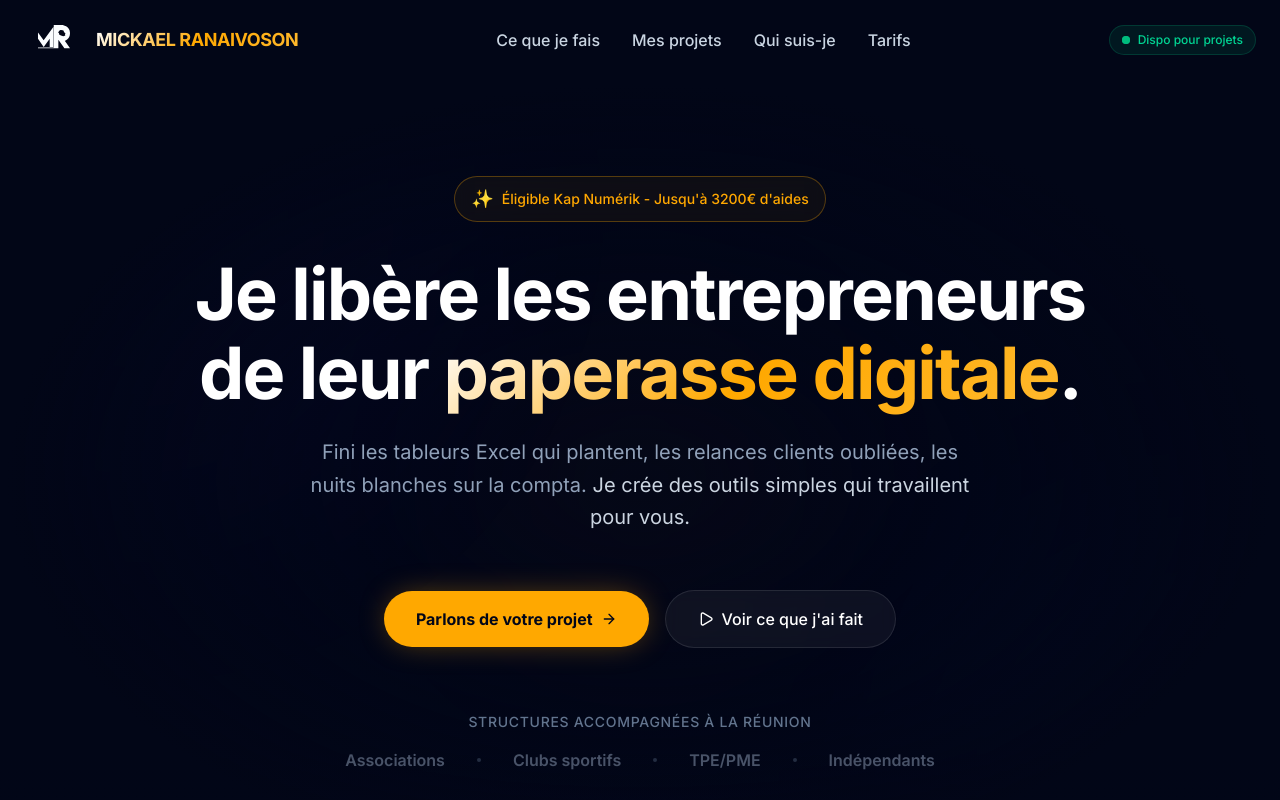
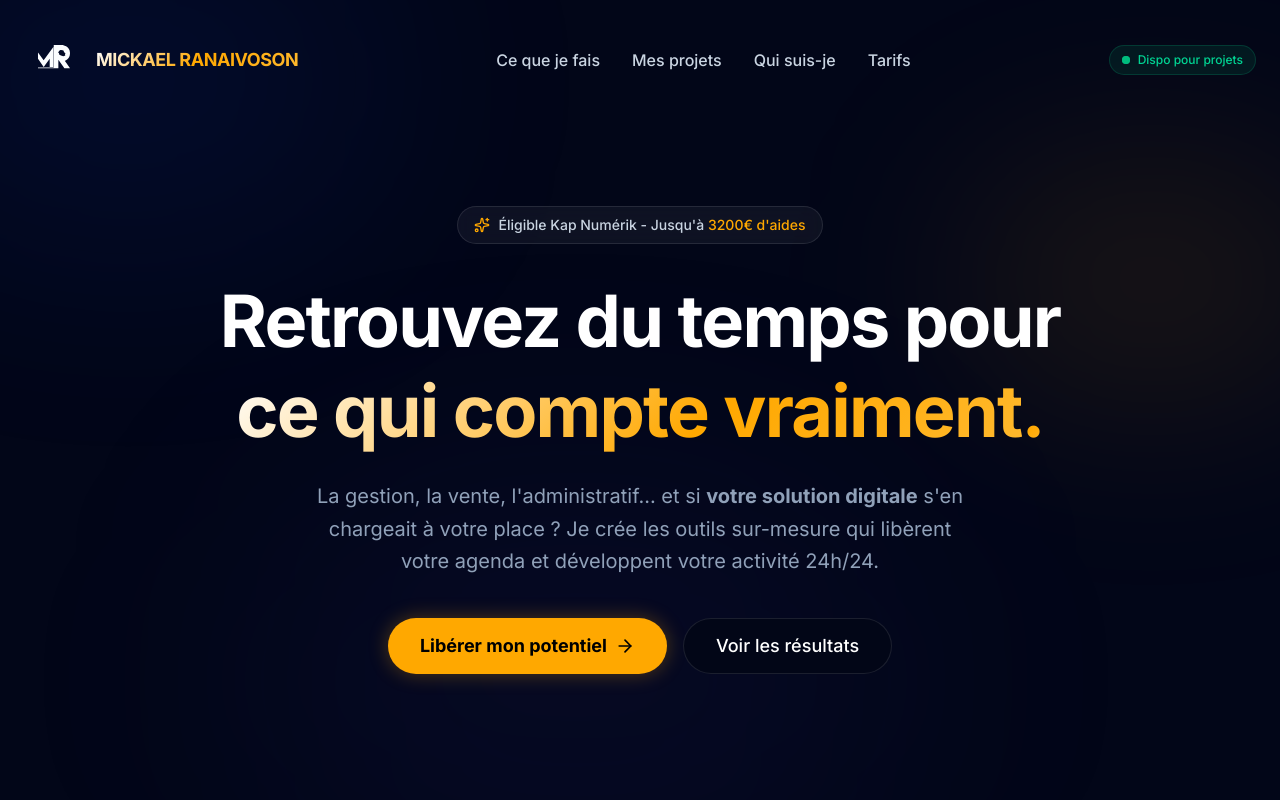
Before and after one commit to MikeRanai/mickael-ranaivoson-landing, a Next.js app: page / in a window 1280 px wide. Shown: the top 800 px of the page. Built offline with nearby package versions, Linux system fonts and the light colour scheme.

Commit message:
feat: redesign hero section with aurora effect and white-to-yellow gradient title, and make navbar transparent

```diff
--- a/app/layout.tsx
+++ b/app/layout.tsx
@@ -78,7 +78,7 @@ export default function RootLayout({
           disableTransitionOnChange
         >
           <Header />
-          <main className="pt-20">{children}</main>
+          <main>{children}</main>
           <Footer />
         </ThemeProvider>
       </body>
--- a/components/Hero.tsx
+++ b/components/Hero.tsx
@@ -1,273 +1,101 @@
-"use client";
+'use client'
 
-import { motion, Variants } from "framer-motion";
 import Link from "next/link";
-import { ArrowRight, Play } from "lucide-react";
+import { Button } from "@/components/ui/button";
+import { ArrowRight, Sparkles } from "lucide-react";
+import { motion } from "framer-motion";
 
-// ===========================================
-// Animation Variants
-// ===========================================
-const containerVariants: Variants = {
-  hidden: { opacity: 0 },
-  visible: {
-    opacity: 1,
-    transition: {
-      staggerChildren: 0.15,
-      delayChildren: 0.2,
-    },
-  },
-};
+export function Hero() {
+  return (
+    <section className="relative min-h-screen flex items-center pt-20 overflow-hidden bg-slate-950">
 
-const itemVariants: Variants = {
-  hidden: { opacity: 0, y: 30 },
-  visible: {
-    opacity: 1,
-    y: 0,
-    transition: {
-      duration: 0.6,
-      ease: [0.25, 0.4, 0.25, 1],
-    },
-  },
-};
+      {/* --- FOND ANIMÉ (Aurora Effect) --- */}
+      <div className="absolute inset-0 w-full h-full pointer-events-none">
+        <div className="absolute top-[-10%] left-[-10%] w-[40%] h-[40%] bg-blue-700/20 rounded-full blur-[120px] animate-pulse" />
+        <div className="absolute top-[20%] right-[-5%] w-[30%] h-[30%] bg-[#ffa800]/10 rounded-full blur-[100px]" />
+        <div className="absolute bottom-[-10%] left-[20%] w-[50%] h-[50%] bg-indigo-900/10 rounded-full blur-[120px]" />
+      </div>
 
-const blobVariants: Variants = {
-  animate: {
-    scale: [1, 1.15, 1],
-    opacity: [0.3, 0.5, 0.3],
-    transition: {
-      duration: 8,
-      repeat: Infinity,
-      ease: "easeInOut",
-    },
-  },
-};
+      <div className="container mx-auto px-6 relative z-10 text-center">
 
-const blobVariants2: Variants = {
-  animate: {
-    scale: [1.1, 1, 1.1],
-    opacity: [0.4, 0.3, 0.4],
-    transition: {
-      duration: 10,
-      repeat: Infinity,
-      ease: "easeInOut",
-    },
-  },
-};
-
-const blobVariants3: Variants = {
-  animate: {
-    scale: [1, 1.2, 1],
-    opacity: [0.2, 0.4, 0.2],
-    transition: {
-      duration: 6,
-      repeat: Infinity,
-      ease: "easeInOut",
-    },
-  },
-};
-
-// ===========================================
-// Sub-components
-// ===========================================
-
-function AuroraBackground() {
-  return (
-    <div className="absolute inset-0 overflow-hidden">
-      {/* Blob 1: Top-left Indigo */}
+        {/* Badge "Dispo" ou "Kap Numérik" */}
         <motion.div
-        variants={blobVariants}
-        animate="animate"
-        className="absolute -top-40 -left-40 w-[600px] h-[600px] rounded-full bg-indigo-600/20 blur-[60px] md:blur-[120px] will-change-transform"
-      />
-
-      {/* Blob 2: Bottom-right Blue */}
-      <motion.div
-        variants={blobVariants2}
-        animate="animate"
-        className="absolute -bottom-40 -right-40 w-[500px] h-[500px] rounded-full bg-blue-600/20 blur-[60px] md:blur-[120px] will-change-transform"
-      />
-
-      {/* Blob 3: Center/Top Gold (Brand Color) */}
-      <motion.div
-        variants={blobVariants3}
-        animate="animate"
-        className="absolute top-1/4 left-1/2 -translate-x-1/2 w-[400px] h-[400px] rounded-full bg-[#ffa800]/10 blur-[60px] md:blur-[120px] will-change-transform"
-      />
-
-      {/* Grid Pattern Overlay */}
-      <div
-        className="absolute inset-0 opacity-[0.03]"
-        style={{
-          backgroundImage: `linear-gradient(rgba(255,255,255,0.1) 1px, transparent 1px),
-                           linear-gradient(90deg, rgba(255,255,255,0.1) 1px, transparent 1px)`,
-          backgroundSize: "64px 64px",
-        }}
-      />
-
-      {/* Radial gradient overlay for depth */}
-      <div className="absolute inset-0 bg-[radial-gradient(ellipse_at_center,_transparent_0%,_#020617_70%)]" />
-    </div>
-  );
-}
-
-function Badge() {
-  return (
-    <motion.div
-      variants={itemVariants}
-      className="inline-flex items-center gap-2 px-4 py-2 rounded-full
-        border border-[#ffa800]/30 bg-[#ffa800]/5 backdrop-blur-sm"
+          initial={{ opacity: 0, y: 20 }}
+          animate={{ opacity: 1, y: 0 }}
+          transition={{ duration: 0.5 }}
+          className="inline-flex items-center gap-2 px-4 py-2 rounded-full bg-white/5 border border-white/10 backdrop-blur-sm mb-8"
         >
-      <span className="text-lg">✨</span>
-      <span className="text-xs sm:text-sm font-medium text-[#ffa800]">
-        Éligible Kap Numérik - Jusqu&apos;à 3200€ d&apos;aides
+          <Sparkles className="w-4 h-4 text-[#ffa800]" />
+          <span className="text-sm font-medium text-slate-300">
+            Éligible Kap Numérik - Jusqu'à <span className="text-[#ffa800]">3200€ d'aides</span>
           </span>
         </motion.div>
-  );
-}
 
-function Title() {
-  return (
+        {/* TITRE IMPACTANT */}
         <motion.h1
-      variants={itemVariants}
-      className="text-3xl sm:text-5xl md:text-6xl lg:text-7xl font-bold tracking-tight text-white leading-[1.1]"
+          initial={{ opacity: 0, y: 20 }}
+          animate={{ opacity: 1, y: 0 }}
+          transition={{ duration: 0.5, delay: 0.1 }}
+          className="text-4xl md:text-6xl lg:text-7xl font-bold tracking-tight text-white mb-6 leading-tight"
         >
-      Je libère les entrepreneurs
-      <br className="hidden sm:block" />
-      <span className="sm:hidden"> </span>de leur{" "}
+          Retrouvez du temps pour <br className="hidden md:block" />
           <span
-        className="bg-clip-text text-transparent"
+            className="text-transparent bg-clip-text"
             style={{
-          backgroundImage:
-            "linear-gradient(135deg, #ffffff 0%, #ffa800 50%, #ffb92e 100%)",
+              backgroundImage: "linear-gradient(135deg, #ffffff 0%, #ffa800 60%, #ffb92e 100%)"
             }}
           >
-        paperasse digitale
+            ce qui compte vraiment
           </span>
-      .
+          <span
+            className="text-transparent bg-clip-text"
+            style={{
+              backgroundImage: "linear-gradient(135deg, #ffffff 0%, #ffa800 60%, #ffb92e 100%)"
+            }}
+          >.</span>
         </motion.h1>
-  );
-}
 
-function Subtitle() {
-  return (
+        {/* SOUS-TITRE */}
         <motion.p
-      variants={itemVariants}
-      className="text-base sm:text-lg md:text-xl text-slate-400 max-w-2xl mx-auto leading-relaxed"
+          initial={{ opacity: 0, y: 20 }}
+          animate={{ opacity: 1, y: 0 }}
+          transition={{ duration: 0.5, delay: 0.2 }}
+          className="text-lg md:text-xl text-slate-400 mb-10 max-w-2xl mx-auto leading-relaxed"
         >
-      Fini les tableurs Excel qui plantent, les relances clients oubliées, les nuits blanches sur la compta.
-      <span className="hidden sm:inline">
-        {" "}
-        Je crée des outils simples qui travaillent pour vous.
-      </span>
+          La gestion, la vente, l'administratif... et si <strong>votre solution digitale</strong> s'en chargeait à votre place ?
+          Je crée les outils sur-mesure qui libèrent votre agenda et développent votre activité 24h/24.
         </motion.p>
-  );
-}
 
-function CTAButtons() {
-  return (
+        {/* BOUTONS D'ACTION */}
         <motion.div
-      variants={itemVariants}
-      className="flex flex-col sm:flex-row items-center justify-center gap-4 pt-4"
+          initial={{ opacity: 0, y: 20 }}
+          animate={{ opacity: 1, y: 0 }}
+          transition={{ duration: 0.5, delay: 0.3 }}
+          className="flex flex-col sm:flex-row items-center justify-center gap-4"
         >
-      {/* Primary CTA */}
-      <Link
-        href="#contact"
-        className="group inline-flex items-center gap-2 px-6 sm:px-8 py-3 sm:py-4 rounded-full
-          bg-[#ffa800] text-slate-950 font-bold text-sm sm:text-base
-          hover:bg-[#ffb92e] transition-all duration-300
-          shadow-[0_0_30px_-5px_rgba(255,168,0,0.4)]
-          hover:shadow-[0_0_40px_-5px_rgba(255,168,0,0.6)]
-          hover:scale-105"
+          <Button
+            size="lg"
+            className="bg-[#ffa800] text-black hover:bg-[#ffb92e] text-lg px-8 font-bold h-14 rounded-full shadow-[0_0_20px_rgba(255,168,0,0.3)] transition-all hover:scale-105"
+            asChild
           >
-        Parlons de votre projet
-        <ArrowRight className="w-4 h-4 transition-transform group-hover:translate-x-1" />
+            <Link href="#contact">
+              Libérer mon potentiel <ArrowRight className="ml-2 w-5 h-5" />
             </Link>
+          </Button>
 
-      {/* Secondary CTA */}
-      <Link
-        href="#realisations"
-        className="group inline-flex items-center gap-2 px-6 sm:px-8 py-3 sm:py-4 rounded-full
-          border border-white/10 bg-white/5 backdrop-blur-sm
-          text-white font-medium text-sm sm:text-base
-          hover:bg-white/10 hover:border-white/20 transition-all duration-300"
+          <Button
+            variant="outline"
+            size="lg"
+            className="border-white/10 text-white hover:bg-white/5 text-lg px-8 h-14 rounded-full"
+            asChild
           >
-        <Play className="w-4 h-4" />
-        Voir ce que j'ai fait
+            <Link href="#realisations">
+              Voir les résultats
             </Link>
-    </motion.div>
-  );
-}
-
-function SocialProof() {
-  return (
-    <motion.div
-      variants={itemVariants}
-      className="pt-12 sm:pt-16 flex flex-col items-center gap-4"
-    >
-      <p className="text-xs sm:text-sm text-slate-500 uppercase tracking-wider font-medium">
-        Structures accompagnées à La Réunion
-      </p>
-      <div className="flex flex-wrap justify-center items-center gap-x-6 gap-y-2 sm:gap-8 opacity-50 px-4">
-        <span className="text-slate-400 font-semibold text-sm sm:text-base">
-          Associations
-        </span>
-        <span className="w-1 h-1 rounded-full bg-slate-600" />
-        <span className="text-slate-400 font-semibold text-sm sm:text-base">
-          Clubs sportifs
-        </span>
-        <span className="w-1 h-1 rounded-full bg-slate-600" />
-        <span className="text-slate-400 font-semibold text-sm sm:text-base">
-          TPE/PME
-        </span>
-        <span className="w-1 h-1 rounded-full bg-slate-600" />
-        <span className="text-slate-400 font-semibold text-sm sm:text-base">
-          Indépendants
-        </span>
-      </div>
-    </motion.div>
-  );
-}
-
-// ===========================================
-// Main Hero Component
-// ===========================================
-export function Hero() {
-  return (
-    <section className="relative min-h-screen w-full flex justify-center bg-slate-950 overflow-hidden">
-      {/* Aurora Background Effect */}
-      <AuroraBackground />
-
-      {/* Main Content */}
-      <motion.div
-        variants={containerVariants}
-        initial="hidden"
-        animate="visible"
-        className="relative z-10 w-full max-w-5xl mx-auto px-4 sm:px-6 pt-16 pb-2 sm:pt-24 sm:pb-20 text-center"
-      >
-        {/* Badge */}
-        <div className="mb-6 sm:mb-8">
-          <Badge />
-        </div>
-
-        {/* Title */}
-        <div className="mb-6">
-          <Title />
-        </div>
-
-        {/* Subtitle */}
-        <div className="mb-8 sm:mb-10">
-          <Subtitle />
-        </div>
-
-        {/* CTA Buttons */}
-        <CTAButtons />
-
-        {/* Social Proof */}
-        <SocialProof />
+          </Button>
         </motion.div>
 
-      {/* Bottom Gradient Fade (optional, for smooth transition to next section) */}
-      <div className="absolute bottom-0 left-0 right-0 h-32 bg-gradient-to-t from-slate-950 to-transparent pointer-events-none" />
+      </div>
     </section>
   );
 }
--- a/components/layout/Header.tsx
+++ b/components/layout/Header.tsx
@@ -300,11 +300,11 @@ export function Header() {
         initial={{ y: 0 }}
         animate={{ y: isHidden ? "-100%" : "0%" }}
         transition={{ duration: 0.3, ease: "easeInOut" }}
-        className={`fixed top-0 left-0 right-0 z-50 transition-colors duration-300
+        className={`fixed top-0 left-0 right-0 z-50 transition-all duration-300
           ${
             isScrolled
-              ? "bg-slate-950/70 backdrop-blur-md border-b border-white/5"
-              : "bg-transparent"
+              ? "bg-slate-950/80 backdrop-blur-md border-b border-white/10 py-3"
+              : "bg-transparent border-b border-transparent py-5"
           }`}
       >
         <div className="container mx-auto px-4 sm:px-6">
```
Also changed, not shown: app/opengraph-image.png. Lines whose indentation alone changed are shown as unchanged.
